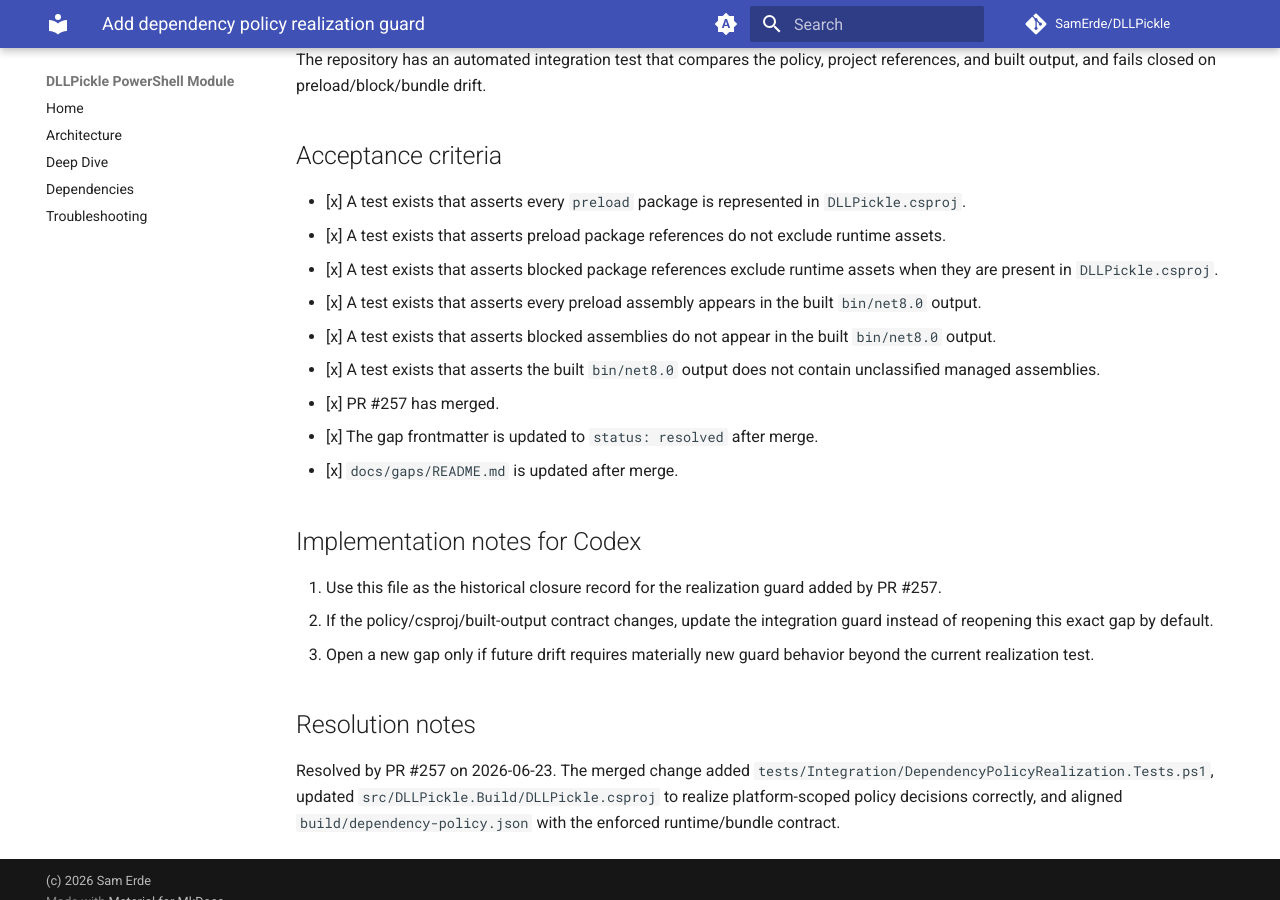
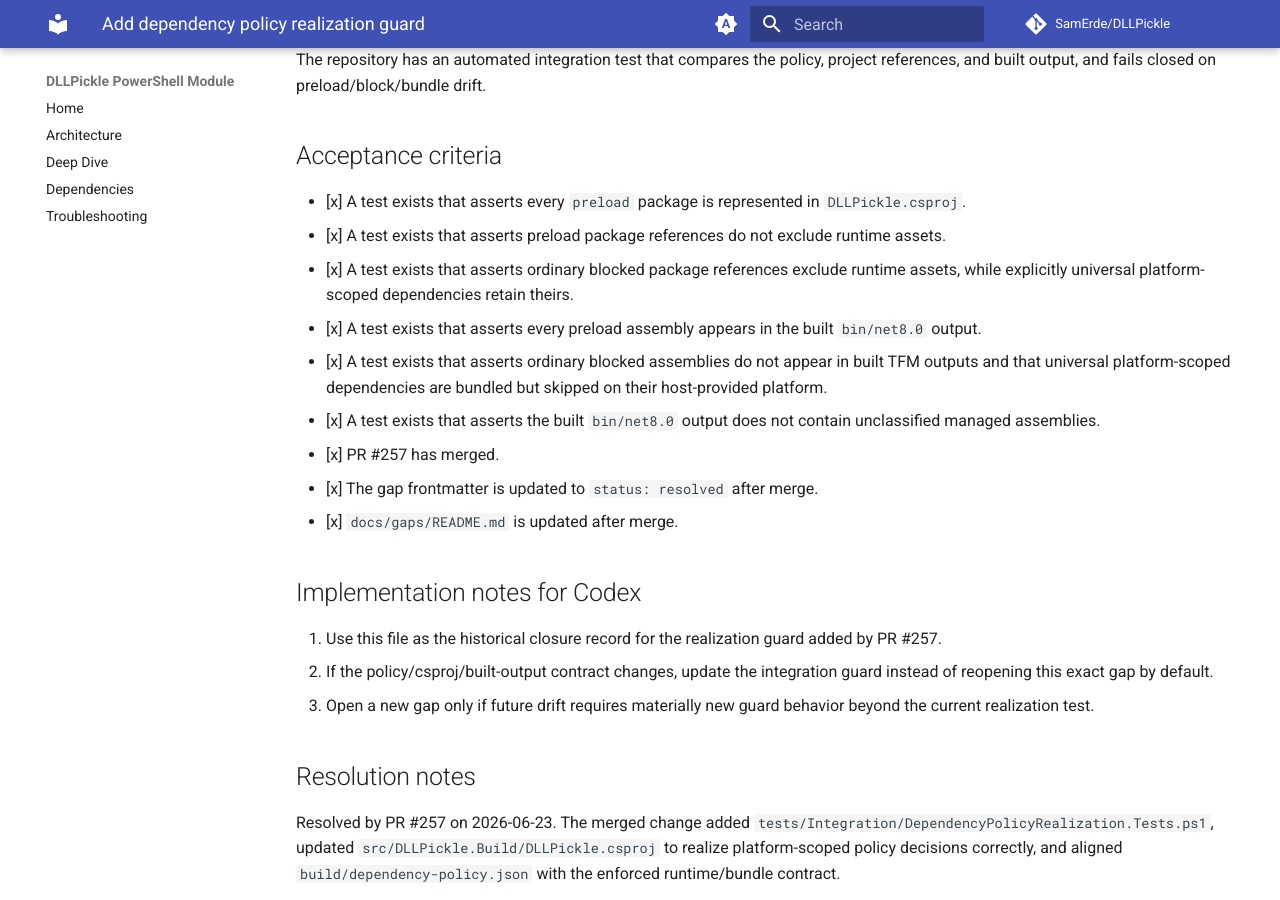
Before and after one commit to SamErde/DLLPickle, an MkDocs documentation site: the page built from docs/gaps/GAP-001-dependency-policy-realization-guard.md, in a window 1280 px wide and 900 px high, scrolled down 861 px. Built offline with MkDocs 1.6.1 and Material for MkDocs 9.7.7, drawn with Linux system fonts in a browser that asks for light colours; comment, search, counter and statistics services are not loaded.

```diff
--- a/docs/gaps/GAP-001-dependency-policy-realization-guard.md
+++ b/docs/gaps/GAP-001-dependency-policy-realization-guard.md
@@ -50,9 +50,9 @@ The repository has an automated integration test that compares the policy, proje
 
 - [x] A test exists that asserts every `preload` package is represented in `DLLPickle.csproj`.
 - [x] A test exists that asserts preload package references do not exclude runtime assets.
-- [x] A test exists that asserts blocked package references exclude runtime assets when they are present in `DLLPickle.csproj`.
+- [x] A test exists that asserts ordinary blocked package references exclude runtime assets, while explicitly universal platform-scoped dependencies retain theirs.
 - [x] A test exists that asserts every preload assembly appears in the built `bin/net8.0` output.
-- [x] A test exists that asserts blocked assemblies do not appear in the built `bin/net8.0` output.
+- [x] A test exists that asserts ordinary blocked assemblies do not appear in built TFM outputs and that universal platform-scoped dependencies are bundled but skipped on their host-provided platform.
 - [x] A test exists that asserts the built `bin/net8.0` output does not contain unclassified managed assemblies.
 - [x] PR #257 has merged.
 - [x] The gap frontmatter is updated to `status: resolved` after merge.
```
Also changed, not shown: docs/Architecture.md (+4 -4 lines), 10 other files.
